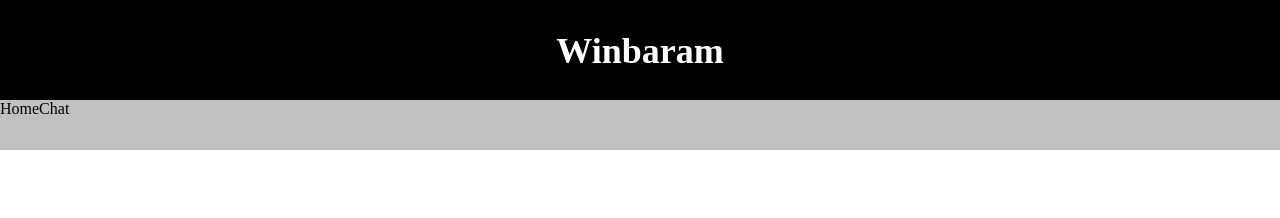
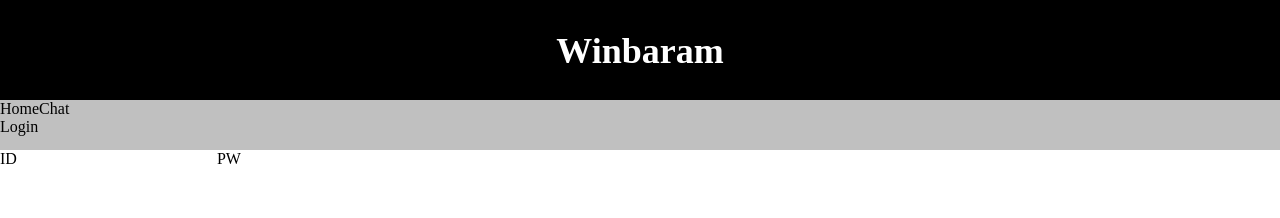
Before and after one commit to BlackPing/ReactTemplate, a React app: page /login in a window 1280 px wide. Shown: the top 218 px of the page. Built offline with nearby package versions, Linux system fonts and the light colour scheme.

Commit message:
react test

```diff
--- a/src/App.js
+++ b/src/App.js
@@ -2,22 +2,27 @@ import React, { useEffect, useState } from "react";
 import { Link, Route, Switch, BrowserRouter as Router } from "react-router-dom";
 import loadable from '@loadable/component'
 import RouteList from './Router';
+import Headers from './Component/Header.jsx'
 
+const Login = loadable(() => import('./Component/Login.jsx'));
 const Home = loadable(() => import('./AppComponent/Home'));
 function App() {
     return (
         <>
             <Router>
+                <Link key="/" to="/"><Headers /></Link>
                 <nav>
                     {RouteList.map((result =>
                         <Link key={result.name} to={result.path}><button>{result.name}</button></Link>
                     ))}
+                    <Link key="/login" to="/login"><div>Login</div></Link>
                 </nav>
                 <Switch>
                     <Route key="/" exact path="/" component={Home}></Route>
                     {RouteList.map((result =>
                         <Route key={result.path} path={result.path} component={result.component}/>
                     ))}
+                    <Route key="/login" exact path="/login" component={Login}></Route>
                 </Switch>
             </Router>
         </>
--- /dev/null
+++ b/src/CSS/Login.css
@@ -0,0 +1,3 @@
+.login_box { margin-top: calc(100% - 150px); }
+input[name="id"], input[name="password"] { border: 1px solid rgb(150, 150, 150); box-sizing: border-box; }
+input[name="id"]:focus, input:focus[name="password"] { outline-style: outset; outline-color: rgb(30, 120, 255); outline-width: 2px; transition: 0.3s; opacity: 0.5; }
--- /dev/null
+++ b/src/Component/Header.jsx
@@ -0,0 +1,12 @@
+import React from 'react';
+import style from '../CSS/Root.css';
+
+function Header() {
+    return(
+        <>
+            <header><div className="header_name">Winbaram</div></header>
+        </>
+    );
+}
+
+export default Header;
--- /dev/null
+++ b/src/Component/Login.jsx
@@ -0,0 +1,13 @@
+import React from 'react';
+function Login() {
+    return (
+        <>
+            <div>
+                ID<input type="text" name="id" />
+                PW<input type="password" name="password" />
+            </div>
+        </>
+    )
+}
+
+export default Login;
--- a/src/Router.js
+++ b/src/Router.js
@@ -4,5 +4,5 @@ const Chat = loadable(() => import('./AppComponent/Chat'));
 
 export default [
     {path: "/home", component: Com1, name: "Home"},
-    {path: "/chatting", component: Chat, name: "Chat"}
+    {path: "/chatting", component: Chat, name: "Chat"},
 ]
--- a/src/index.html
+++ b/src/index.html
@@ -6,9 +6,6 @@
         <title>Winbaram</title>
     </head>
     <body>
-        <a href="/">
-            <header><div class="header_name">Winbaram</div></header>
-        </a>
         <div id="root"></div>
         <footer></footer>
     </body>
```
Also changed, not shown: src/Function/C_Socket.js (deleted), 2 other files (tests, documents, lock files or other folders).
